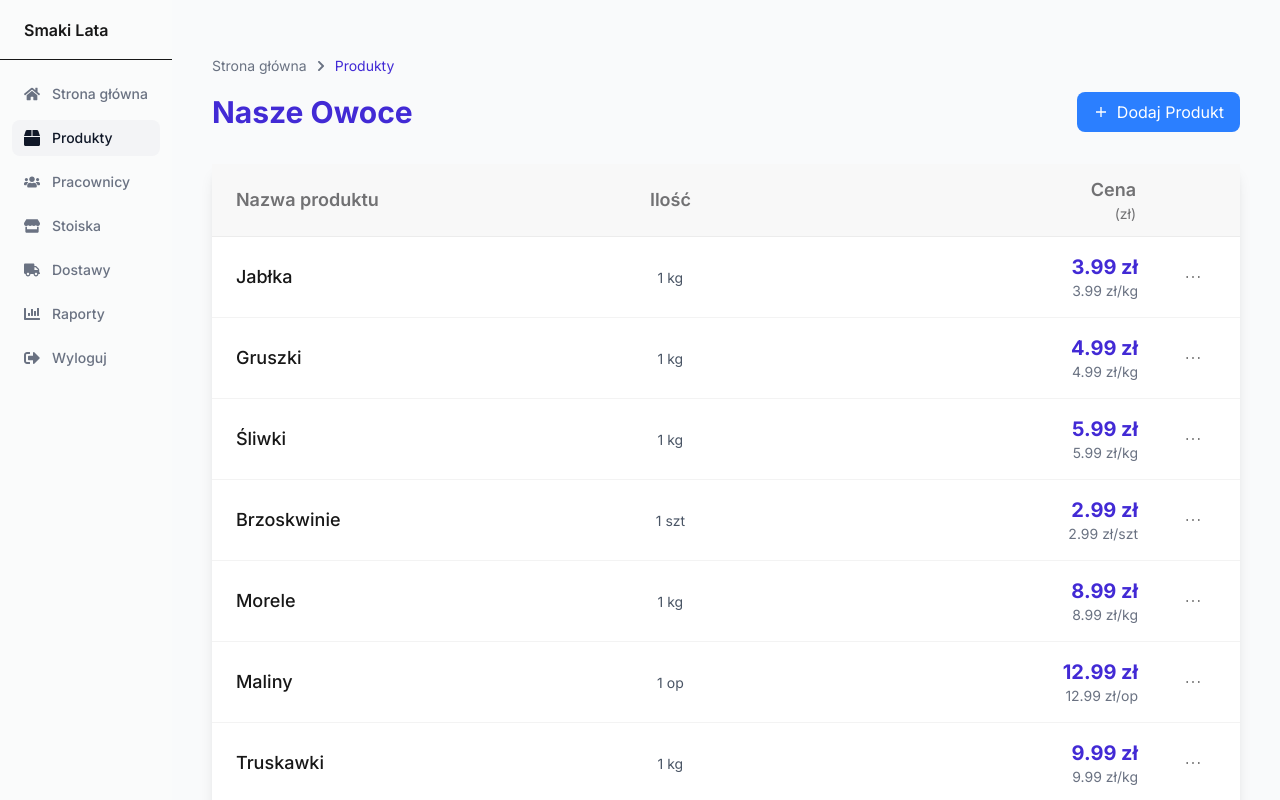
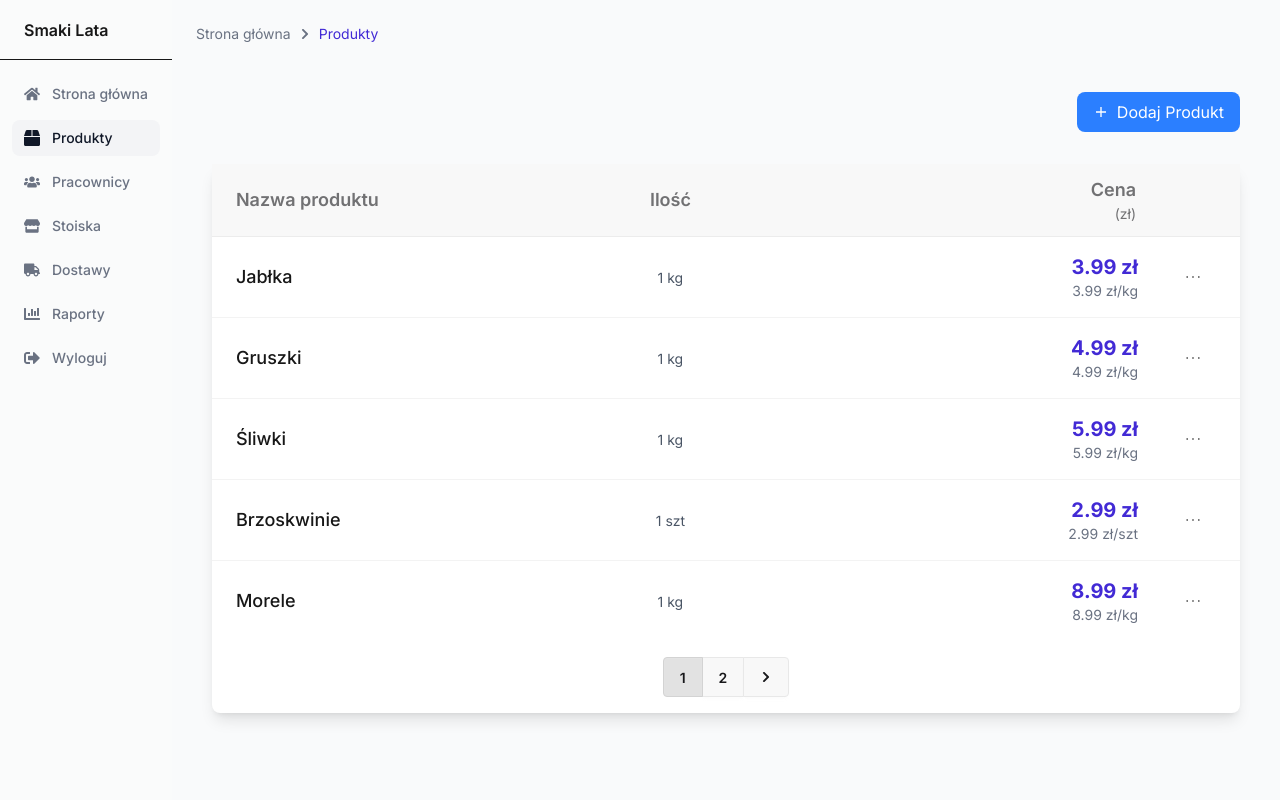
Before and after one commit to DeveloArt/Smaki-lata, a Next.js app: page /dashboard/products in a window 1280 px wide. Built offline with nearby package versions, Linux system fonts and the light colour scheme.

Commit message:
add paggination modify breadcrumbs and split component and add build test ci/cd

```diff
--- a/src/app/dashboard/products/page.tsx
+++ b/src/app/dashboard/products/page.tsx
@@ -1,78 +1,5 @@
-import { ProductsPage } from '@/components/templates/ProductsPage';
-
-export const mockProducts = [
-  {
-    id: '1',
-    name: 'Jabłka',
-    price: 3.99,
-    unit: 'kg',
-    quantity: 1,
-  },
-  {
-    id: '2',
-    name: 'Gruszki',
-    price: 4.99,
-    unit: 'kg',
-    quantity: 1,
-  },
-  {
-    id: '3',
-    name: 'Śliwki',
-    price: 5.99,
-    unit: 'kg',
-    quantity: 1,
-  },
-  {
-    id: '4',
-    name: 'Brzoskwinie',
-    price: 2.99,
-    unit: 'szt',
-    quantity: 1,
-  },
-  {
-    id: '5',
-    name: 'Morele',
-    price: 8.99,
-    unit: 'kg',
-    quantity: 1,
-  },
-  {
-    id: '6',
-    name: 'Maliny',
-    price: 12.99,
-    unit: 'op',
-    quantity: 1,
-  },
-  {
-    id: '7',
-    name: 'Truskawki',
-    price: 9.99,
-    unit: 'kg',
-    quantity: 1,
-  },
-  {
-    id: '8',
-    name: 'Czereśnie',
-    price: 15.99,
-    unit: 'kg',
-    quantity: 1,
-  },
-  {
-    id: '9',
-    name: 'Wiśnie',
-    price: 7.99,
-    unit: 'kg',
-    quantity: 1,
-  },
-  {
-    id: '10',
-    name: 'Borówki',
-    price: 14.99,
-    unit: 'op',
-    quantity: 1,
-  }
-];
+import ProductsPage from "@/components/templates/ProductsPage";
 
 export default function Products() {
-  return <ProductsPage products={mockProducts} />;
+  return <ProductsPage />;
 }
--- a/src/app/not-found.tsx
+++ b/src/app/not-found.tsx
@@ -11,7 +11,7 @@ export default function NotFound() {
             Przepraszamy, ale strona, której szukasz, nie istnieje lub została przeniesiona.
           </p>
           <div className="card-actions">
-            <Link href="/" className="btn btn-primary">
+            <Link href="/dashboard" className="btn btn-primary">
               Wróć do strony głównej
             </Link>
           </div>
--- a/src/components/molecules/Breadcrumbs.tsx
+++ b/src/components/molecules/Breadcrumbs.tsx
@@ -1,4 +1,5 @@
 'use client'
+import { mockProducts } from '@/constants/mockData';
 import Link from 'next/link';
 import { usePathname } from 'next/navigation';
 import { FaChevronRight } from 'react-icons/fa';
@@ -21,24 +22,35 @@ const pathLabels: Record<string, string> = {
 export const Breadcrumbs = () => {
   const pathname = usePathname();
   const paths = pathname.split('/').filter(Boolean);
+  const relevantPaths = paths.filter(path => path !== 'dashboard');
+  const isProductPage = relevantPaths[0] === 'products' && relevantPaths[1] && !relevantPaths[2];
 
-  // Usuwamy segment 'dashboard' z paths, ponieważ zawsze zaczynamy od niego
-  const relevantPaths = paths.filter(path => path !== 'dashboard');
+  let breadcrumbs: BreadcrumbItem[];
 
-  const breadcrumbs: BreadcrumbItem[] = relevantPaths.map((path, index) => {
-    const href = `/dashboard/${relevantPaths.slice(0, index + 1).join('/')}`;
-    const label = pathLabels[path] || path.charAt(0).toUpperCase() + path.slice(1);
-    return { label, href };
-  });
+  if (isProductPage) {
+    const productId = relevantPaths[1];
+    const product = mockProducts.find(p => p.id === productId);
+    breadcrumbs = [
+      { label: 'Strona główna', href: '/dashboard' },
+      { label: 'Produkty', href: '/dashboard/products' },
+      { label: product?.name || productId, href: `/dashboard/products/${productId}` }
+    ];
+  } else {
+    breadcrumbs = [
+      { label: 'Strona główna', href: '/dashboard' },
+      ...relevantPaths.map((path, index) => {
+        const href = `/dashboard/${relevantPaths.slice(0, index + 1).join('/')}`;
+        const label = pathLabels[path] || path.charAt(0).toUpperCase() + path.slice(1);
+        return { label, href };
+      })
+    ];
+  }
 
   return (
     <nav className="flex items-center text-sm text-gray-500 mb-4">
-      <Link href="/dashboard" className="hover:text-primary">
-        Strona główna
-      </Link>
       {breadcrumbs.map((item, index) => (
         <div key={item.href} className="flex items-center">
-          <FaChevronRight className="mx-2 text-xs" />
+          {index > 0 && <FaChevronRight className="mx-2 text-xs" />}
           {index === breadcrumbs.length - 1 ? (
             <span className="text-primary">{item.label}</span>
           ) : (
--- /dev/null
+++ b/src/components/molecules/Pagination.tsx
@@ -0,0 +1,61 @@
+'use client'
+
+import { useRouter } from 'next/navigation'
+import { FaChevronLeft, FaChevronRight } from 'react-icons/fa'
+
+interface PaginationProps {
+  currentPage: number;
+  totalPages: number;
+  baseUrl: string;
+}
+
+export const Pagination = ({ currentPage, totalPages, baseUrl }: PaginationProps) => {
+  const router = useRouter()
+  const pages = Array.from({ length: totalPages }, (_, i) => i + 1)
+
+  const handlePageChange = (page: number) => {
+    const url = page === 1 ? baseUrl : `${baseUrl}?page=${page}`
+    router.push(url, { scroll: false })
+  }
+
+  return (
+    <div className="flex justify-center p-4">
+      <div className="join">
+        {/* Przycisk "Poprzednia" */}
+        {currentPage > 1 && (
+          <button
+            onClick={() => handlePageChange(currentPage - 1)}
+            className="join-item btn"
+            aria-label="Poprzednia strona"
+          >
+            <FaChevronLeft className="w-3 h-3" />
+          </button>
+        )}
+
+        {/* Linki do każdej strony */}
+        {pages.map((page) => (
+          <button
+            key={page}
+            onClick={() => handlePageChange(page)}
+            className={`join-item btn ${currentPage === page ? 'btn-active' : ''}`}
+            aria-label={`Strona ${page}`}
+            aria-current={currentPage === page ? 'page' : undefined}
+          >
+            {page}
+          </button>
+        ))}
+
+        {/* Przycisk "Następna" */}
+        {currentPage < totalPages && (
+          <button
+            onClick={() => handlePageChange(currentPage + 1)}
+            className="join-item btn"
+            aria-label="Następna strona"
+          >
+            <FaChevronRight className="w-3 h-3" />
+          </button>
+        )}
+      </div>
+    </div>
+  )
+}
--- /dev/null
+++ b/src/components/organisms/ProductsPageClient.tsx
@@ -0,0 +1,32 @@
+'use client'
+
+import { useSearchParams } from 'next/navigation'
+import { ProductList } from './ProductList'
+import { Pagination } from '../molecules/Pagination'
+import { mockProducts } from '@/constants/mockData'
+
+const ITEMS_PER_PAGE = 5
+
+export const ProductsPageClient = () => {
+  const searchParams = useSearchParams()
+  const page = searchParams.get('page')
+  const currentPage = page ? parseInt(page, 10) : 1
+
+  const totalPages = Math.ceil(mockProducts.length / ITEMS_PER_PAGE)
+  const startIndex = (currentPage - 1) * ITEMS_PER_PAGE
+  const endIndex = startIndex + ITEMS_PER_PAGE
+  const paginatedProducts = mockProducts.slice(startIndex, endIndex)
+
+  return (
+    <div className="bg-base-100 rounded-lg shadow-lg">
+      <ProductList products={paginatedProducts} />
+      {totalPages > 1 && (
+        <Pagination
+          currentPage={currentPage}
+          totalPages={totalPages}
+          baseUrl="/dashboard/products"
+        />
+      )}
+    </div>
+  )
+}
--- a/src/components/templates/HomeLayout.tsx
+++ b/src/components/templates/HomeLayout.tsx
@@ -1,5 +1,6 @@
 import { SideNav } from "../organisms/Nav/SideNav";
 import { MobileNav } from "../organisms/Nav/MobileNav";
+import { Breadcrumbs } from "../molecules/Breadcrumbs";
 
 interface HomeLayoutProps {
   children: React.ReactNode;
@@ -11,7 +12,10 @@ export const HomeLayout: React.FC<HomeLayoutProps> = ({ children }) => {
       <SideNav />
       <MobileNav />
       <main className="flex-1 overflow-y-auto bg-gray-50 dark:bg-gray-900">
-        <div className="container mx-auto p-6 pt-20 lg:pt-6">{children}</div>
+        <div className="container mx-auto p-6 pt-20 lg:pt-6">
+          <Breadcrumbs />
+          {children}
+        </div>
       </main>
     </div>
   );
--- a/src/components/templates/ProductsPage.tsx
+++ b/src/components/templates/ProductsPage.tsx
@@ -1,35 +1,20 @@
+import Link from 'next/link';
 import { Button } from '../atoms/Button';
-import { ProductList } from '../organisms/ProductList';
-import Link from 'next/link';
 import { IoMdAdd } from "react-icons/io";
-import { Breadcrumbs } from '../molecules/Breadcrumbs';
+import { ProductsPageClient } from '../organisms/ProductsPageClient';
 
-interface ProductsPageProps {
-  products: {
-    id: string;
-    name: string;
-    price: number;
-    unit: string;
-    quantity: number;
-  }[];
-}
-
-export const ProductsPage = ({ products }: ProductsPageProps) => {
+export default function ProductsPage() {
   return (
     <div className="container mx-auto px-4 py-8">
-      <Breadcrumbs />
-      <div className="flex justify-between items-center mb-8">
-        <h1 className="text-3xl font-bold text-primary">Nasze Owoce</h1>
-        <Link href="/products/add">
+      <div className="flex justify-end mb-8">
+        <Link href="/dashboard/products/add">
           <Button className="flex items-center gap-2">
             <IoMdAdd />
             Dodaj Produkt
           </Button>
         </Link>
       </div>
-      <div className="bg-base-100 rounded-lg shadow-lg">
-        <ProductList products={products} />
-      </div>
+      <ProductsPageClient />
     </div>
   );
-};
+}
--- /dev/null
+++ b/src/constants/mockData.ts
@@ -0,0 +1,74 @@
+import { Product } from '@/types/product'
+
+export const mockProducts: Product[] = [
+  {
+    id: '1',
+    name: 'Jabłka',
+    price: 3.99,
+    unit: 'kg',
+    quantity: 1,
+  },
+  {
+    id: '2',
+    name: 'Gruszki',
+    price: 4.99,
+    unit: 'kg',
+    quantity: 1,
+  },
+  {
+    id: '3',
+    name: 'Śliwki',
+    price: 5.99,
+    unit: 'kg',
+    quantity: 1,
+  },
+  {
+    id: '4',
+    name: 'Brzoskwinie',
+    price: 2.99,
+    unit: 'szt',
+    quantity: 1,
+  },
+  {
+    id: '5',
+    name: 'Morele',
+    price: 8.99,
+    unit: 'kg',
+    quantity: 1,
+  },
+  {
+    id: '6',
+    name: 'Maliny',
+    price: 12.99,
+    unit: 'op',
+    quantity: 1,
+  },
+  {
+    id: '7',
+    name: 'Truskawki',
+    price: 9.99,
+    unit: 'kg',
+    quantity: 1,
+  },
+  {
+    id: '8',
+    name: 'Czereśnie',
+    price: 15.99,
+    unit: 'kg',
+    quantity: 1,
+  },
+  {
+    id: '9',
+    name: 'Wiśnie',
+    price: 7.99,
+    unit: 'kg',
+    quantity: 1,
+  },
+  {
+    id: '10',
+    name: 'Borówki',
+    price: 14.99,
+    unit: 'op',
+    quantity: 1,
+  }
+]
--- /dev/null
+++ b/src/constants/units.ts
@@ -0,0 +1,13 @@
+export const UNITS = {
+  KILOGRAM: 'kg',
+  PIECE: 'szt',
+  PACKAGE: 'op'
+} as const
+
+export type Unit = typeof UNITS[keyof typeof UNITS]
+
+export const UNIT_LABELS: Record<Unit, string> = {
+  [UNITS.KILOGRAM]: 'kilogram',
+  [UNITS.PIECE]: 'sztuka',
+  [UNITS.PACKAGE]: 'opakowanie'
+}
--- /dev/null
+++ b/src/helpers/productHelpers.ts
@@ -0,0 +1,14 @@
+import { Product } from '@/types/product'
+import { mockProducts } from '@/constants/mockData'
+
+export async function getProduct(id: string): Promise<Product | null> {
+  return mockProducts.find(product => product.id === id) || null
+}
+
+export function formatPrice(price: number): string {
+  return price.toFixed(2) + ' zł'
+}
+
+export function calculateTotalPrice(price: number, quantity: number): number {
+  return price * quantity
+}
--- /dev/null
+++ b/src/types/product.ts
@@ -0,0 +1,7 @@
+export interface Product {
+  id: string
+  name: string
+  price: number
+  unit: string
+  quantity: number
+}
```
Also changed, not shown: src/app/dashboard/products/[id]/page.tsx (+11 -18 lines).
